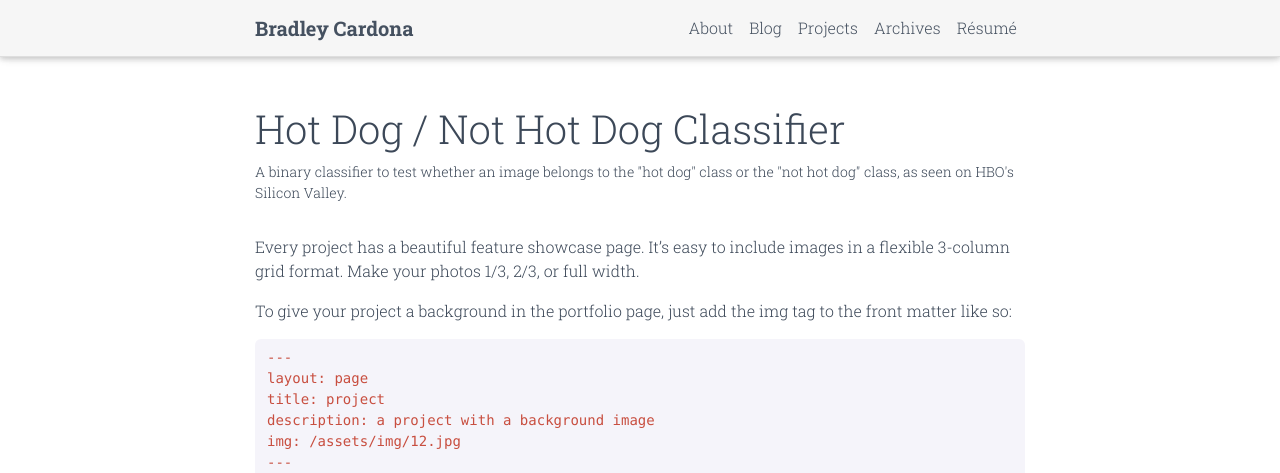
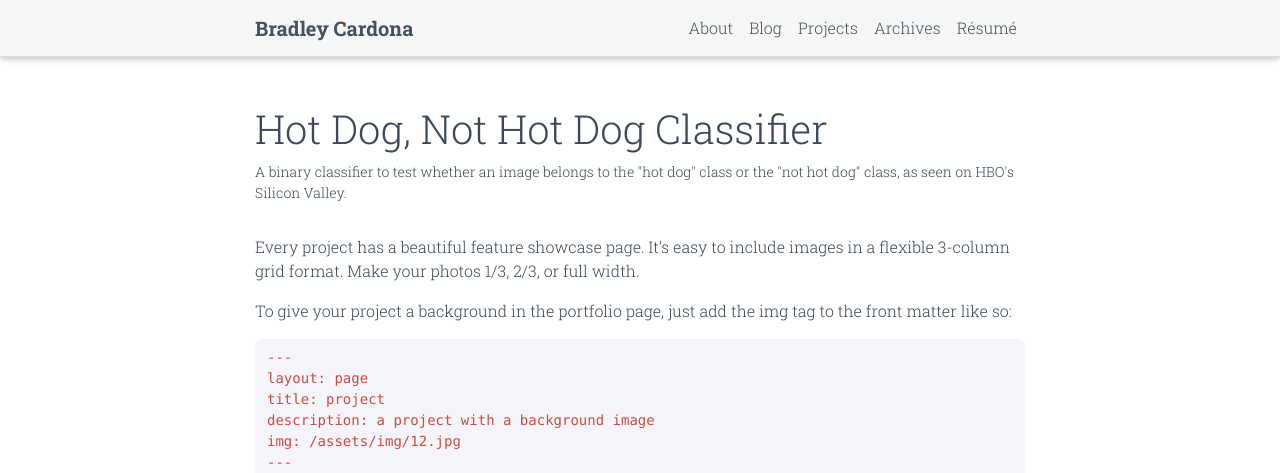
Before and after one commit to BMCARDONA/bmcardona.github.io, a Jekyll site: the page built from _projects/4_project.md, in a window 1280 px wide and 900 px high, cut to the strip 0-473 px from the top of the window. Built offline with Jekyll 4.4.1, drawn with Linux system fonts in a browser that asks for light colours; comment, search, counter and statistics services are not loaded; a style sheet for code colours, icons or effects is not loaded.

Commit message:
change name

```diff
--- a/_projects/4_project.md
+++ b/_projects/4_project.md
@@ -1,6 +1,6 @@
 ---
 layout: page
-title: Hot Dog / Not Hot Dog Classifier
+title: Hot Dog, Not Hot Dog Classifier
 description: A binary classifier to test whether an image belongs to the "hot dog" class or the "not hot dog" class, as seen on HBO's Silicon Valley.
 img: assets/img/hot_dog.png
 redirect: https://github.com/BMCARDONA/Hot-dog-Not-hot-dog-Classifier
```
